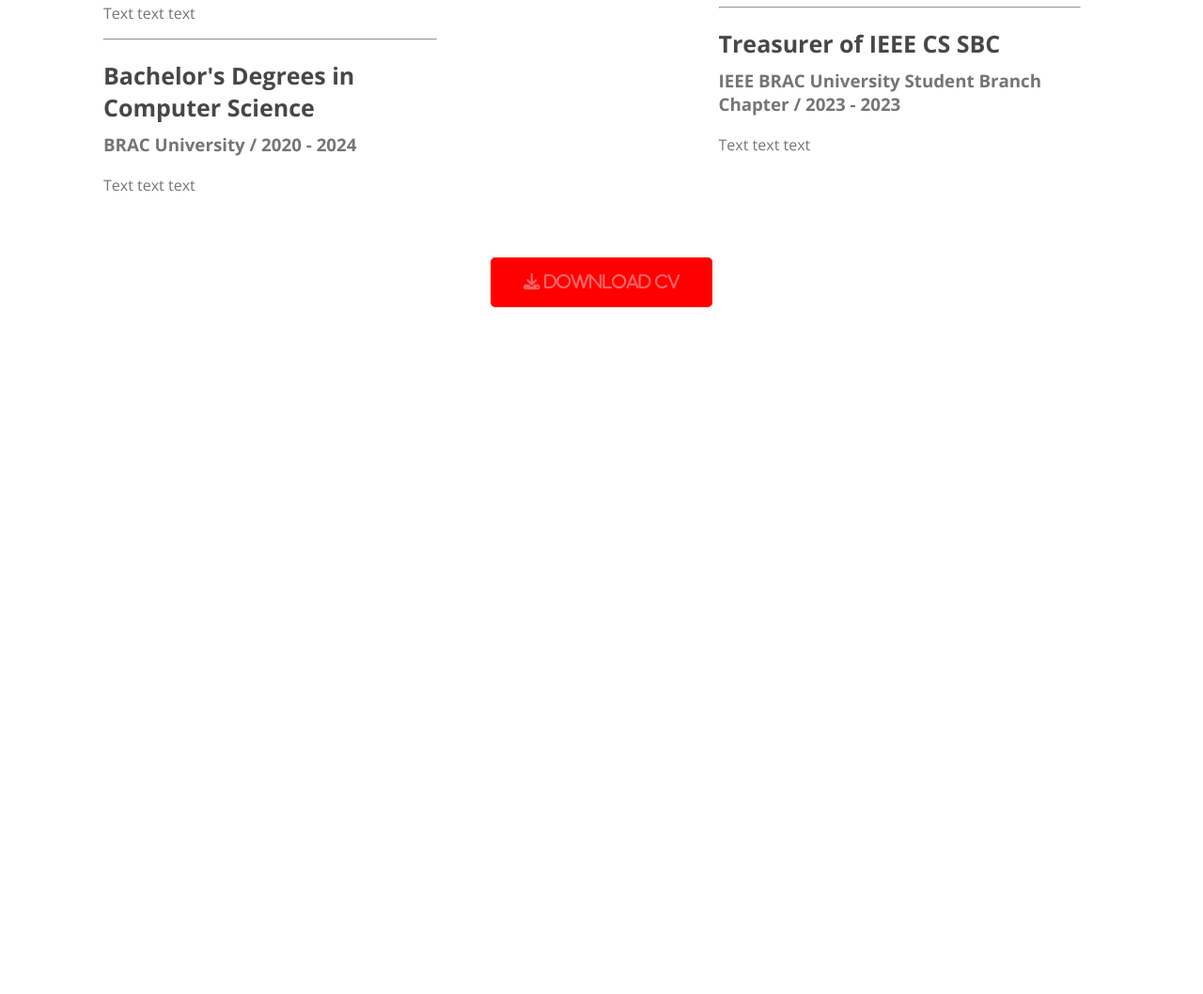
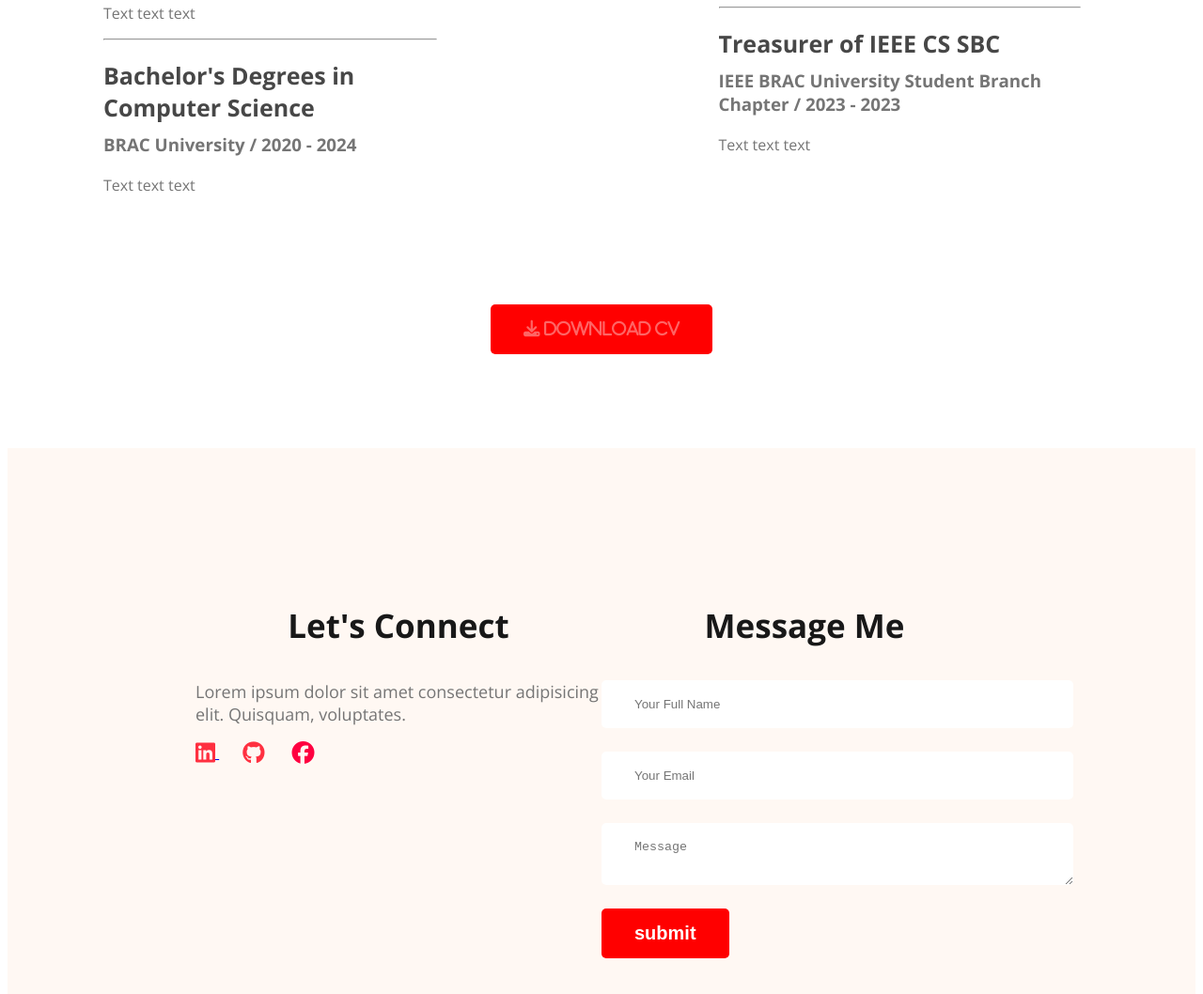
Before and after one commit to bishaldebroy007/PH_Portfolio, a plain HTML site: page index.html in a window 1280 px wide. Shown: the part 2666-3724 px from the top of the page at 94% size. Before the commit the page ends 3001 px from the top, so only its background shows below. Drawn offline with nearby package versions, Linux system fonts and the light colour scheme.

Commit message:
Final Draft Complete

```diff
--- a/index.html
+++ b/index.html
@@ -148,6 +148,26 @@
 
     </main>
     <footer>
+        <div class="footer-column">
+            <h3 class="section-title">Let's Connect</h3>
+            <p class="section-description" id="footer-description">
+                Lorem ipsum dolor sit amet consectetur adipisicing elit. Quisquam, voluptates.
+            </p>
+            <div class="social-links">
+                <a align="center" href="https://www.linkedin.com/in/bishal-deb-roy-0b31241a0/"><i class="fa-brands fa-linkedin fa-xl" style="color: #ff3040;"></i>
+                <a align="center" href="https://github.com/bishaldebroy007"><i class="fa-brands fa-github fa-xl" style="color: #ff3040;"></i></a>
+                <a align="center" href="https://www.facebook.com/bishal.deb.roy.raj/"><i class="fa-brands fa-facebook fa-xl" style="color: #ff0040;"></i></a>
+            </div>
+        </div>
+        <div class="footer-column">
+            <h3 class="section-title">Message Me</h3>
+            <form class="contact" action="">
+                <input type="text" placeholder="Your Full Name">
+                <input type="text" placeholder="Your Email">
+                <textarea name="" id="" placeholder="Message"></textarea>
+                <input class="primary-button" type="submit" value="submit">
+            </form>
+        </div>
 
     </footer>
 </body>
--- a/styles/portfolioStyles.css
+++ b/styles/portfolioStyles.css
@@ -192,6 +192,41 @@ main section {
 }
 
 .download-cv {
-    margin-top: 50px;
+    margin: 100px;
     text-align: center;
 }
+
+/* Footer Style */
+footer {
+    display: flex;
+    background: #FFF8F3;
+    padding: 130px 200px;
+
+}
+
+.footer-column {
+    width: 50%;
+    gap: 100px;
+}
+
+#footer-description {
+    text-align: left;
+}
+
+.social-links a {
+    margin-right: 25px;
+
+}
+
+.contact input[type="text"],
+.contact input[type="email"],
+textarea {
+    display: block;
+    margin-bottom: 25px;
+    border: none;
+    padding: 18px 35px;
+    color: #757575;
+    background: #FFF;
+    border-radius: 5px;
+    width: 100%;
+}
```
